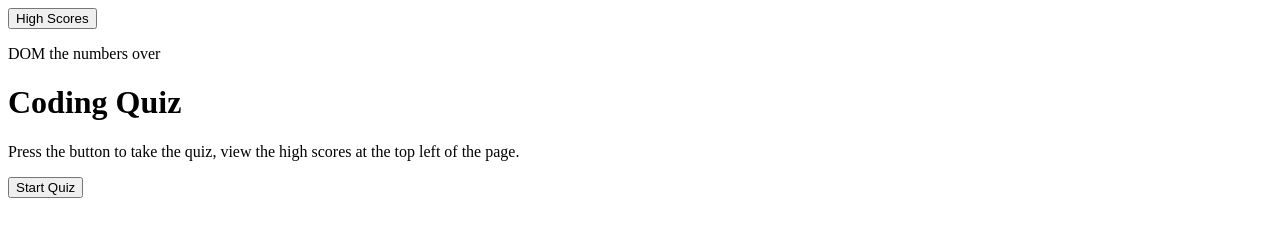
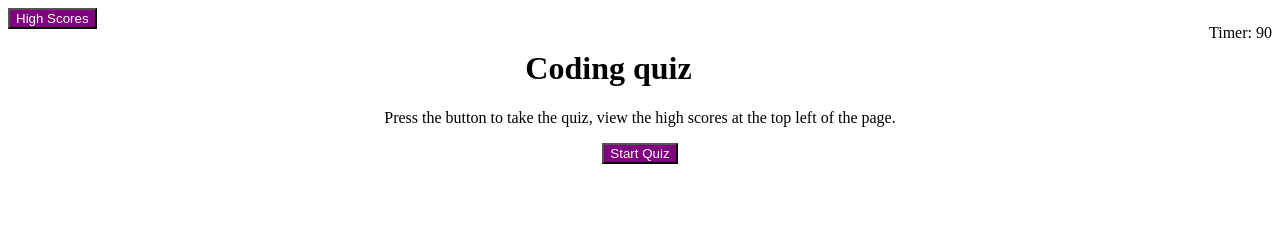
Before and after one commit to Mbogaert/coding-quiz, a plain HTML site: page index.HTML in a window 1280 px wide. Drawn offline with Linux system fonts and the light colour scheme.

Commit message:
added minimal style

```diff
--- a/assets/css/style.css
+++ b/assets/css/style.css
@@ -1,5 +1,20 @@
- /* style for the coding quiz here */
 
- * {
-    box-sizing: border-box;
-  };
+
+header p {
+  float: right;
+}
+
+#highScore {
+  background-color: purple;
+  color: white;
+}
+
+main {
+  text-align: center;
+}
+
+
+#start {
+  background-color: purple;
+  color: white;
+}
--- a/index.HTML
+++ b/index.HTML
@@ -1,26 +1,29 @@
 <!DOCTYPE html>
 <html lang="en">
+
 <head>
     <meta charset="UTF-8">
     <meta name="viewport" content="width=device-width, initial-scale=1.0">
     <title>Coding Quiz</title>
-    <link rel="stylesheet" href="./assets/css/style.css">
+    <link rel="stylesheet" href="assets/css/style.css">
 </head>
+
 <body>
+
     <header>
-    <div>
-        <button>High Scores</button>
-        <p id="timer">DOM the numbers over</p> <!-- stylistically this will go to the rigth of the screen eventually -->
-    </div>
+        <button id="highScore">High Scores</button>
+        <p id="timer">Timer: 90</p> <!-- stylistically this will go to the rigth of the screen eventually -->
     </header>
+
     <main>
-        <h1>Coding Quiz</h1>
+        <h1>Coding quiz</h1>
         <p>Press the button to take the quiz, view the high scores at the top left of the page.</p>
-        <div>
-            <button>Start Quiz</button>
-        </div>
+        <button class="startButton" id="start">Start Quiz</button>
+
+
     </main>
 
     <script src="assets/js/script.js"></script>
+
 </body>
 </html>
```
